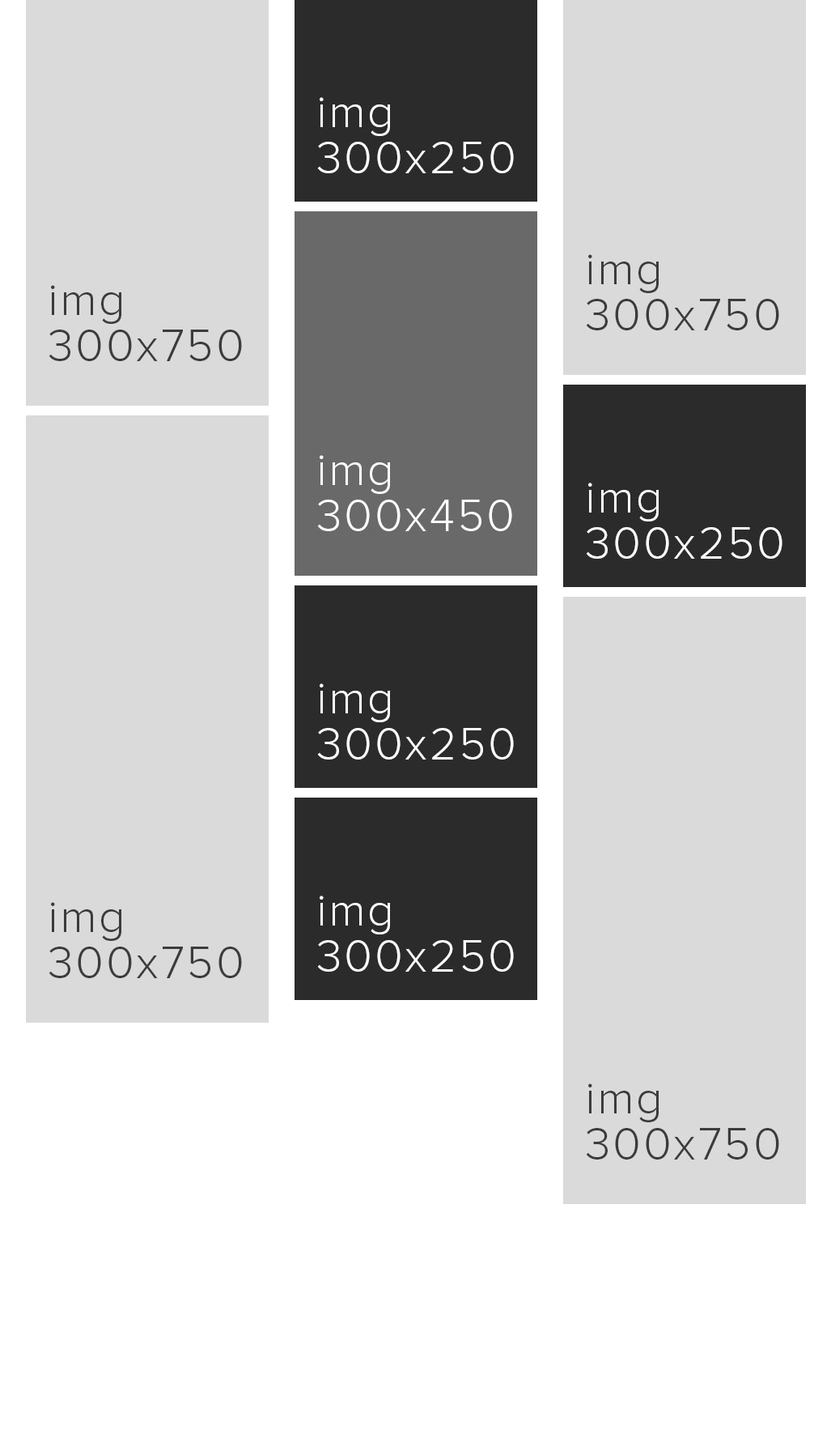
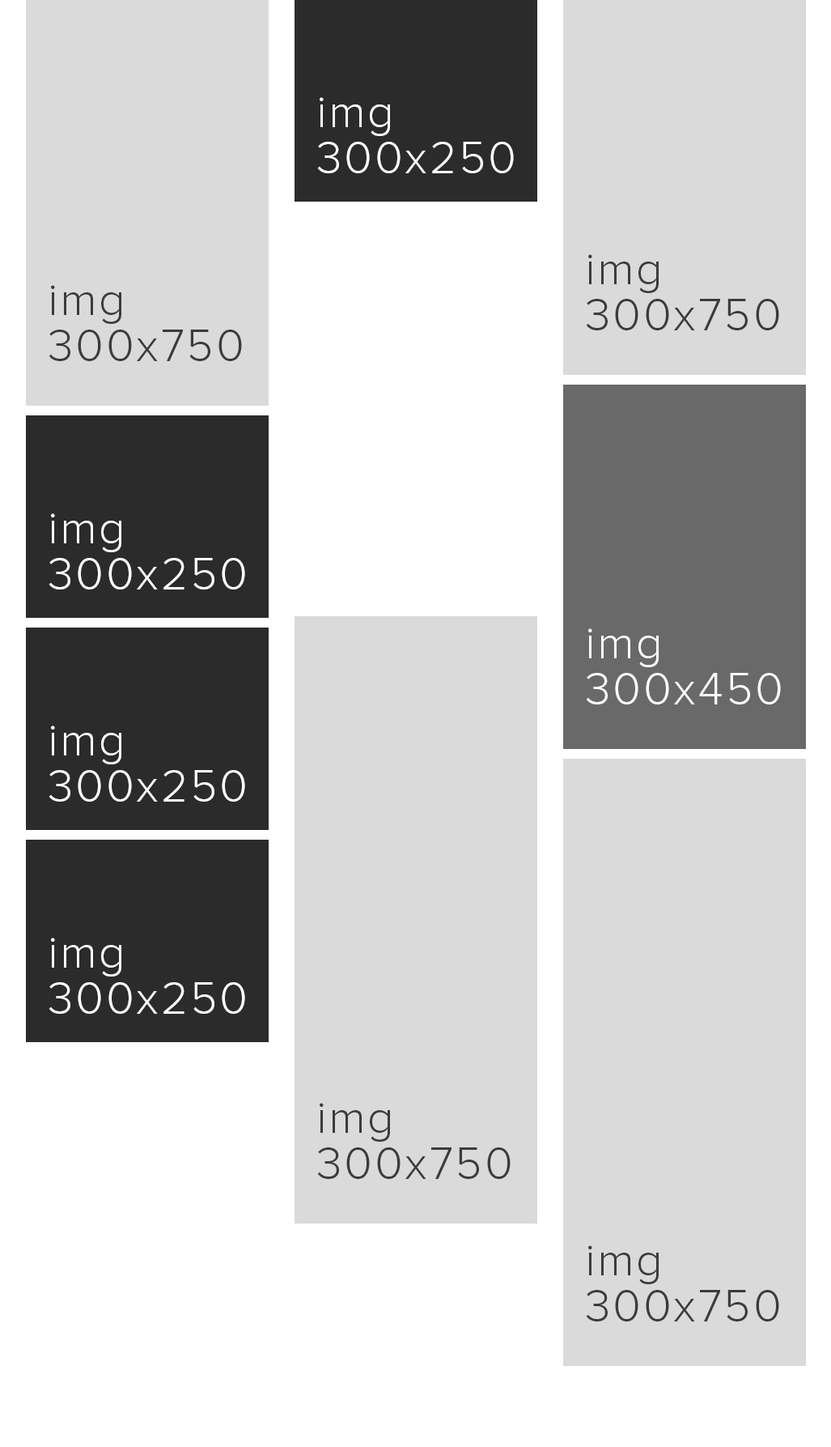
Before and after one commit to neko-fire/stylight, a PHP site: page /task2.html in a window 1280 px wide. Shown: the part 2093-3880 px from the top of the page at 81% size, without its empty margins (54-1081 px from the left). Before the commit the page ends 3580 px from the top, so only its background shows below. Run offline with PHP 8.4, Linux system fonts and the light colour scheme; some libraries are stand-ins or nearby versions; some web fonts are replaced.

Commit message:
bugfix height due slow img loading on github

```diff
--- a/assets/css/app.css
+++ b/assets/css/app.css
@@ -110,6 +110,12 @@ nav {
     margin-bottom: 12px; }
     #task-2 .pin-content .pin-item img {
       margin: 0 auto; }
+#task-2 .type-1 {
+  height: 750px; }
+#task-2 .type-2 {
+  height: 250px; }
+#task-2 .type-3 {
+  height: 450px; }
 
 .header-content {
   -webkit-column-count: 2;
--- a/assets/scss/_base.scss
+++ b/assets/scss/_base.scss
@@ -147,4 +147,15 @@ nav {
             }
         }
     }
+
+
+    .type-1 {
+        height: 750px;
+    }
+    .type-2 {
+        height: 250px;
+    }
+    .type-3 {
+        height: 450px;
+    }
 }
--- a/task2.html
+++ b/task2.html
@@ -65,102 +65,102 @@
 
         <section class="pin-content">
 
-            <div class="pin-item">
+            <div class="pin-item type-1">
                 <img src="/stylight/assets/img/300x750px.jpg" alt="">
             </div>
 
 
-            <div class="pin-item">
+            <div class="pin-item type-2">
                 <img src="/stylight/assets/img/300x250px.jpg" alt="">
             </div>
 
 
-            <div class="pin-item">
+            <div class="pin-item type-3">
                 <img src="/stylight/assets/img/300x450px.jpg" alt="">
             </div>
 
 
-            <div class="pin-item">
+            <div class="pin-item type-2">
                 <img src="/stylight/assets/img/300x250px.jpg" alt="">
             </div>
 
 
-            <div class="pin-item">
+            <div class="pin-item type-1">
                 <img src="/stylight/assets/img/300x750px.jpg" alt="">
             </div>
 
 
-            <div class="pin-item">
+            <div class="pin-item type-2">
                 <img src="/stylight/assets/img/300x250px.jpg" alt="">
             </div>
 
 
-            <div class="pin-item">
+            <div class="pin-item type-1">
                 <img src="/stylight/assets/img/300x750px.jpg" alt="">
             </div>
 
 
-            <div class="pin-item">
+            <div class="pin-item type-2">
                 <img src="/stylight/assets/img/300x250px.jpg" alt="">
             </div>
 
 
-            <div class="pin-item">
+            <div class="pin-item type-3">
                 <img src="/stylight/assets/img/300x450px.jpg" alt="">
             </div>
 
 
-            <div class="pin-item">
+            <div class="pin-item type-2">
                 <img src="/stylight/assets/img/300x250px.jpg" alt="">
             </div>
 
 
-            <div class="pin-item">
+            <div class="pin-item type-1">
                 <img src="/stylight/assets/img/300x750px.jpg" alt="">
             </div>
 
 
-            <div class="pin-item">
+            <div class="pin-item type-2">
                 <img src="/stylight/assets/img/300x250px.jpg" alt="">
             </div>
 
 
-            <div class="pin-item">
+            <div class="pin-item type-1">
                 <img src="/stylight/assets/img/300x750px.jpg" alt="">
             </div>
 
 
-            <div class="pin-item">
+            <div class="pin-item type-1">
                 <img src="/stylight/assets/img/300x250px.jpg" alt="">
             </div>
 
 
-            <div class="pin-item">
+            <div class="pin-item type-3">
                 <img src="/stylight/assets/img/300x450px.jpg" alt="">
             </div>
 
 
-            <div class="pin-item">
+            <div class="pin-item type-2">
                 <img src="/stylight/assets/img/300x250px.jpg" alt="">
             </div>
 
 
-            <div class="pin-item">
+            <div class="pin-item type-1">
                 <img src="/stylight/assets/img/300x750px.jpg" alt="">
             </div>
 
 
-            <div class="pin-item">
+            <div class="pin-item type-2">
                 <img src="/stylight/assets/img/300x250px.jpg" alt="">
             </div>
 
 
-            <div class="pin-item">
+            <div class="pin-item type-1">
                 <img src="/stylight/assets/img/300x750px.jpg" alt="">
             </div>
 
 
-            <div class="pin-item">
+            <div class="pin-item type-1">
                 <img src="/stylight/assets/img/300x250px.jpg" alt="">
             </div>
 
```
Also changed, not shown: 1 other file.
